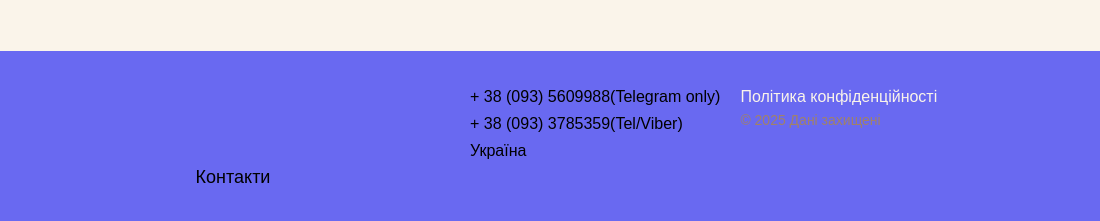
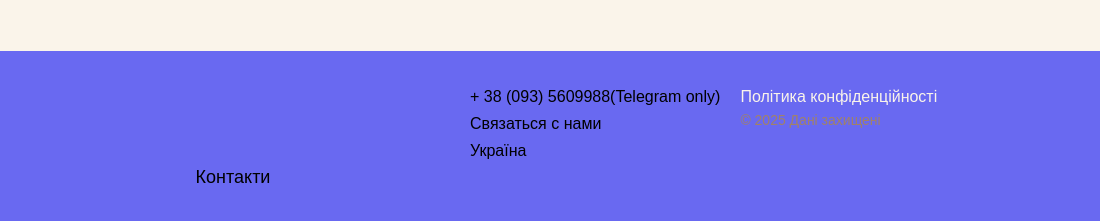
Before and after one commit to ocen22/Safe-Road, a plain HTML site: page index.html in a window 1280 px wide. Shown: the part 4195-4416 px from the top of the page, 180-1280 px from the left. Drawn offline with nearby package versions, Linux system fonts and the light colour scheme; a web font is replaced by a local one.

Commit message:
Update index.html

```diff
--- a/index.html
+++ b/index.html
@@ -267,8 +267,8 @@
           <div class="footer__address-items">
             <ul class="footer__address-list">
             <li><a class="footer__contacts" href="tel:+380935609988">+ 38 (093) 5609988(Telegram only)</a></li>
-            <li><a class="footer__contacts" href="tel:+380933785359">+ 38 (093) 3785359(Tel/Viber)</a></li>
-           <!-- <li><a class="footer__contacts" id ='emailLink' href="#">Связаться с нами</a></li>-->
+           <!-- <li><a class="footer__contacts" href="tel:+380933785359">+ 38 (093) 3785359(Tel/Viber)</a></li>-->
+            <li><a class="footer__contacts" id ='emailLink' href="#">Связаться с нами</a></li>
             <li><a class="footer__contacts" href="#" target="blank">Україна</a></li>
           </ul>
           <!-- <div class="footer__address-icons">
```
